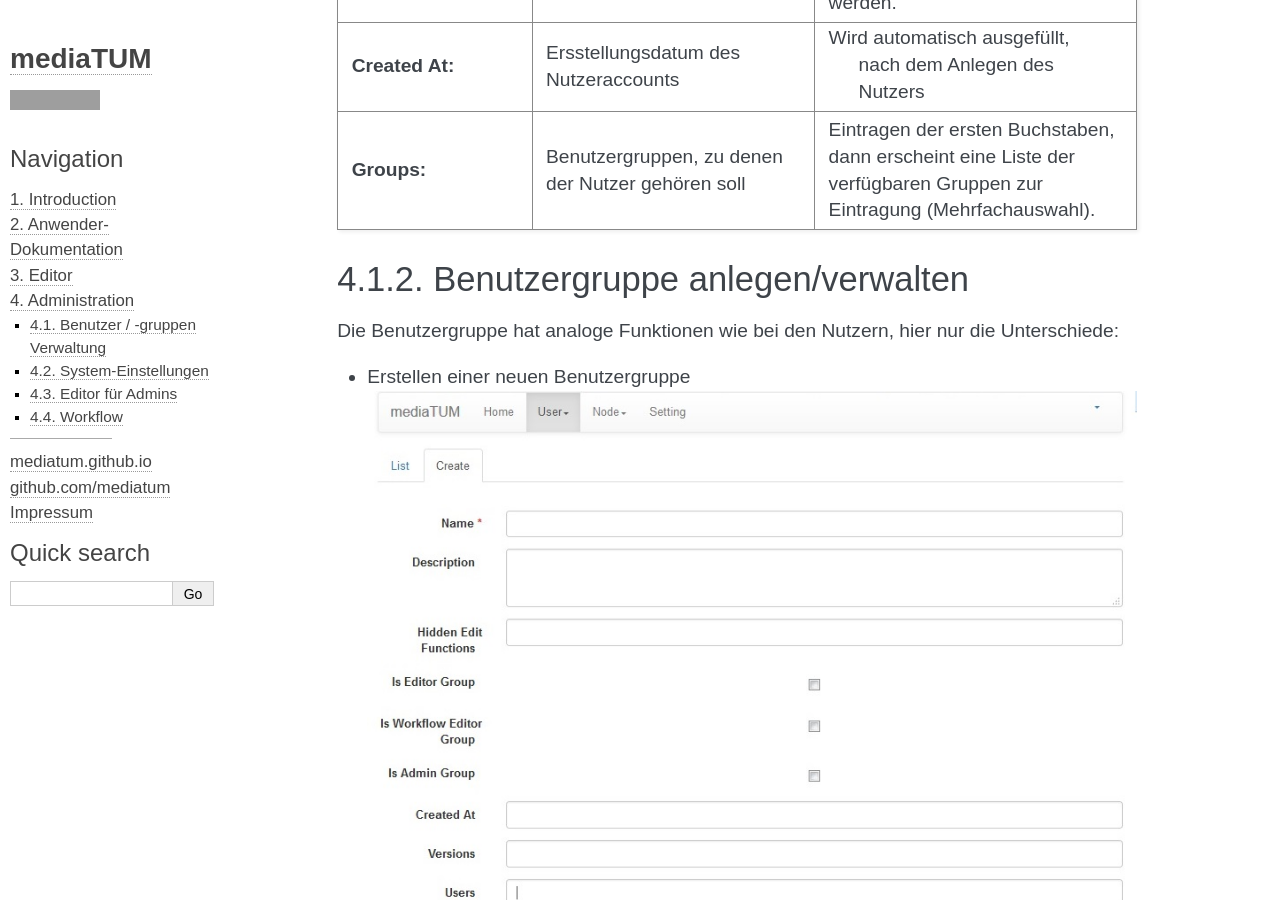
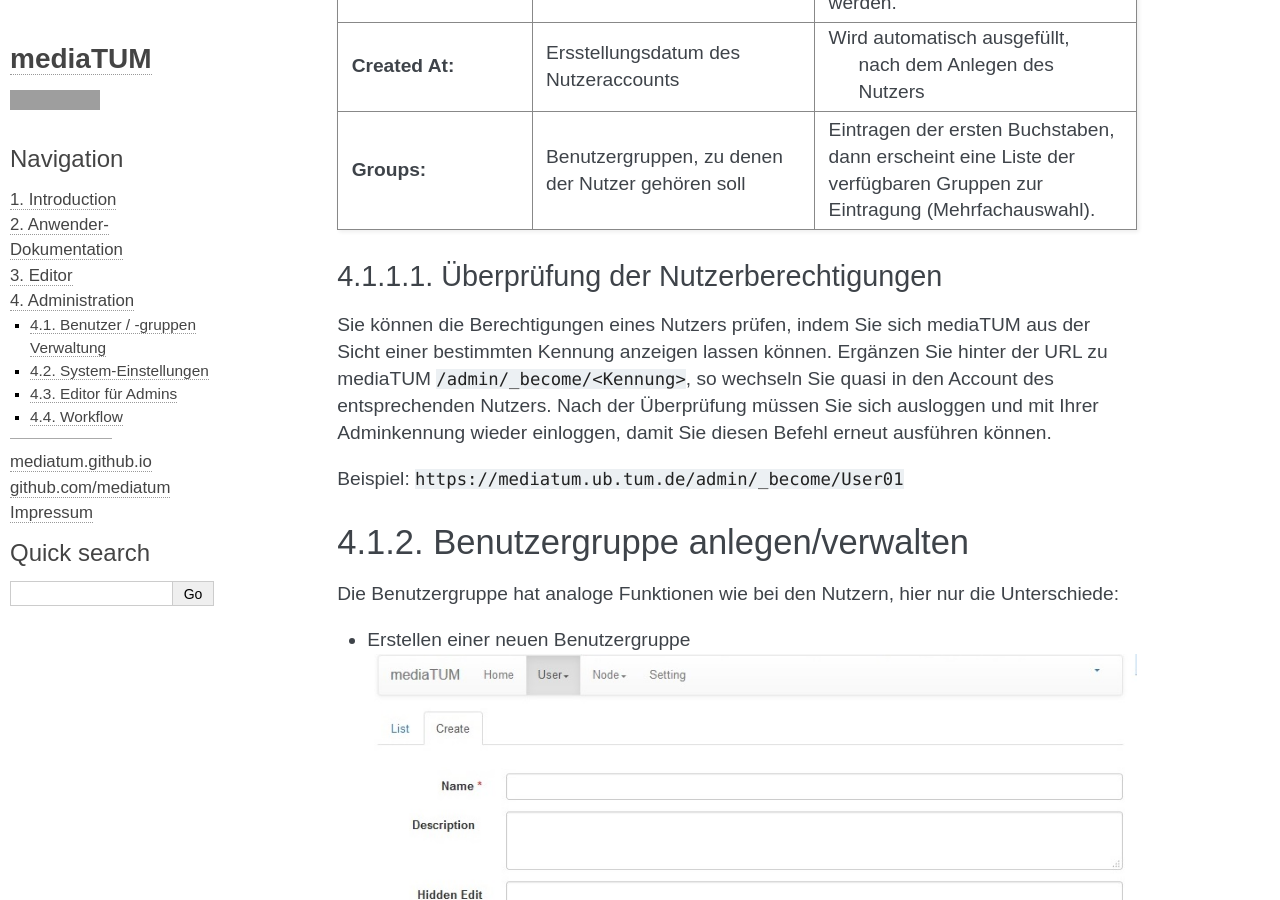
Before and after one commit to mediatum/mediatum-docs-en, a Sphinx documentation site: the page built from docs/source/admin/admin.rst, in a window 1280 px wide and 900 px high, scrolled down 5581 px. Built offline with Sphinx 7.4.7, drawn with Linux system fonts in a browser that asks for light colours; grey boxes are pictures that could not be loaded.

Commit message:
Add information about `_become` to test accounts from user

```diff
--- a/docs/source/admin/admin.rst
+++ b/docs/source/admin/admin.rst
@@ -138,6 +138,20 @@
 |                    | der Nutzer gehören soll  | Liste der verfügbaren Gruppen zur Eintragung        |
 |                    |                          | (Mehrfachauswahl).                                  |
 +--------------------+--------------------------+-----------------------------------------------------+
+
+
+Überprüfung der Nutzerberechtigungen
+^^^^^^^^^^^^^^^^^^^^^^^^^^^^^^^^^^^^
+
+Sie können die Berechtigungen eines Nutzers prüfen, indem Sie sich mediaTUM aus der Sicht einer bestimmten Kennung anzeigen lassen können.
+Ergänzen Sie hinter der URL zu mediaTUM ``/admin/_become/<Kennung>``, so wechseln Sie quasi in den Account des entsprechenden Nutzers.
+Nach der Überprüfung müssen Sie sich ausloggen und mit Ihrer Adminkennung wieder einloggen, damit Sie diesen Befehl erneut ausführen können.
+
+Beispiel: ``https://mediatum.ub.tum.de/admin/_become/User01``
+
+
+
+
 
 Benutzergruppe anlegen/verwalten
 --------------------------------
```
